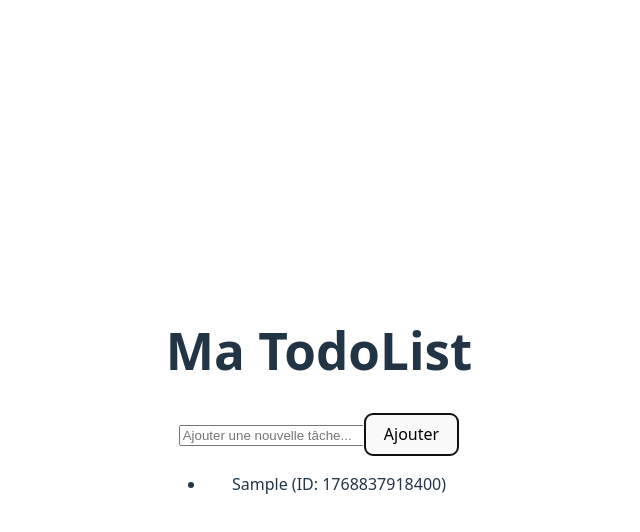
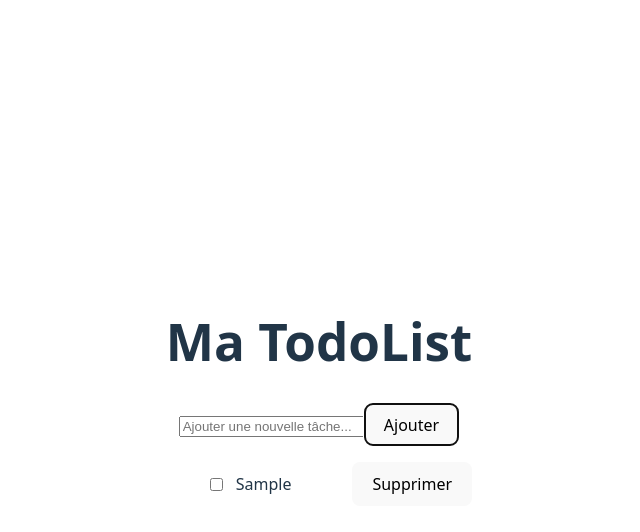
Before and after one commit to flaviemichel-laplateforme/todolist, a React (Vite) app: page / in a window 1280 px wide. Both pictures are taken after typing "Sample" into the empty fields and a click on the button "Ajouter". Shown: the top 532 px of the page, without its empty margins (321-961 px from the left). Built offline with nearby package versions, Linux system fonts and the light colour scheme.

Commit message:
feat: ajouter les composants TodoItem et TodoList pour améliorer la gestion des tâches

```diff
--- a/src/App.jsx
+++ b/src/App.jsx
@@ -2,6 +2,8 @@ import { useState } from 'react';
 
 import './App.css';
 import TodoForm from './components/TodoForm';
+import TodoList from './components/TodoList';
+import TodoItem from './components/TodoItem';
 
 function App() {
   const [todos, setTodos] = useState([]);
@@ -17,23 +19,29 @@ function App() {
     const nouvelleListe = [...todos, nouveauTodo];
     setTodos(nouvelleListe);
 
-    console.log("Liste mise à jour:", nouvelleListe);
+
   };
 
-  console.log("Etat actuel (todos) :", todos);
+  const toggleTodo = (id) => {
+    console.log("Toggle todo:", id);
+  };
+
+  const supprimerTodo = (id) => {
+    console.log("Supprimer todo:", id);
+  };
+
+
 
   return (
     <div className='App'>
       <h1>Ma TodoList</h1>
       <TodoForm onAjouter={ajouterTodo} />
 
-      {/* Petit affichage pour t'aider à visualiser sans la console */}
-
-      <ul>
-        {todos.map(t => (
-          <li key={t.id}>{t.text} (ID: {t.id})</li>
-        ))}
-      </ul>
+      <TodoList
+        todos={todos}
+        onToggle={toggleTodo}
+        onSupprimer={supprimerTodo}
+      />
     </div>
   );
 
--- a/src/components/TodoForm.jsx
+++ b/src/components/TodoForm.jsx
@@ -6,7 +6,7 @@ function TodoForm({ onAjouter }) {
     const handleSubmit = (e) => {
         e.preventDefault();
 
-        if (inputValue.trim === "") {
+        if (inputValue.trim() === "") {
             return;
         }
 
--- a/src/components/TodoItem.jsx
+++ b/src/components/TodoItem.jsx
@@ -0,0 +1,22 @@
+import React from "react";
+
+function TodoItem({ todo, onToggle, onSupprimer }) {
+    return (
+        <li className="todo-item" style={{ display: 'flex', alignItems: 'center', gap: '10px', marginBottom: '8px' }}>
+            <input
+                type="checkbox"
+                checked={todo.completed}
+                onChange={() => onToggle(todo.id)}
+            />
+            <span>
+                {todo.text}
+            </span>
+
+            <button onClick={() => onSupprimer(todo.id)} style={{ marginLeft: 'auto' }}>
+                Supprimer
+            </button>
+        </li>
+    );
+}
+
+export default TodoItem;
--- a/src/components/TodoList.jsx
+++ b/src/components/TodoList.jsx
@@ -0,0 +1,25 @@
+import React from "react";
+import TodoItem from "./TodoItem";
+
+function TodoList({ todos, onToggle, onSupprimer }) {
+    //Si la liste est vide, on affiche un message
+    if (todos.length === 0) {
+        return <p>Aucune tâche. Ajouter en une !!</p>
+    }
+
+    return (
+        <ul className="todo-list">
+            {/* CORRECTION ICI : on déclare 'todo' dans la parenthèse */}
+            {todos.map((todo) => (
+                <TodoItem
+                    key={todo.id}
+                    todo={todo}       // Et on utilise 'todo' ici. Ça doit matcher !
+                    onToggle={onToggle}
+                    onSupprimer={onSupprimer}
+                />
+            ))}
+        </ul>
+    );
+}
+
+export default TodoList;
```
